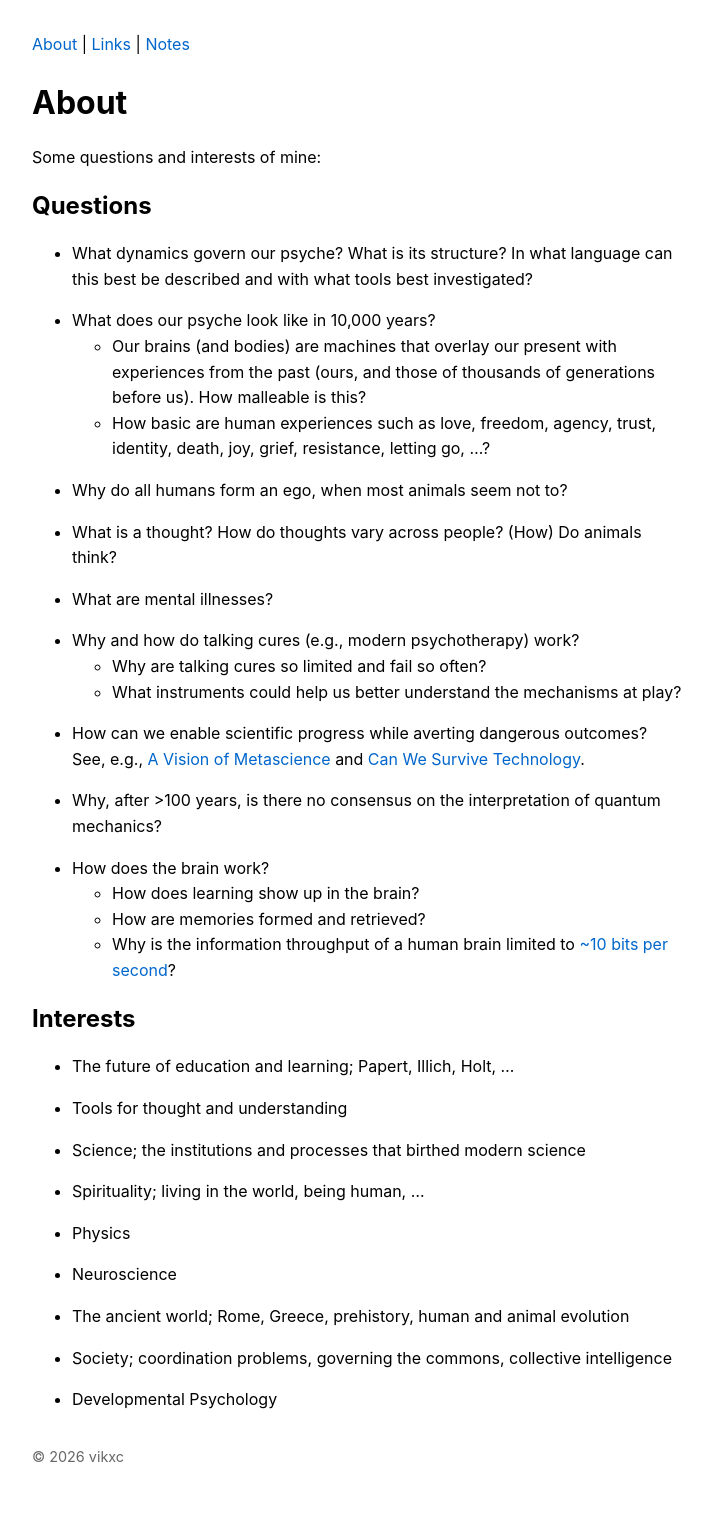
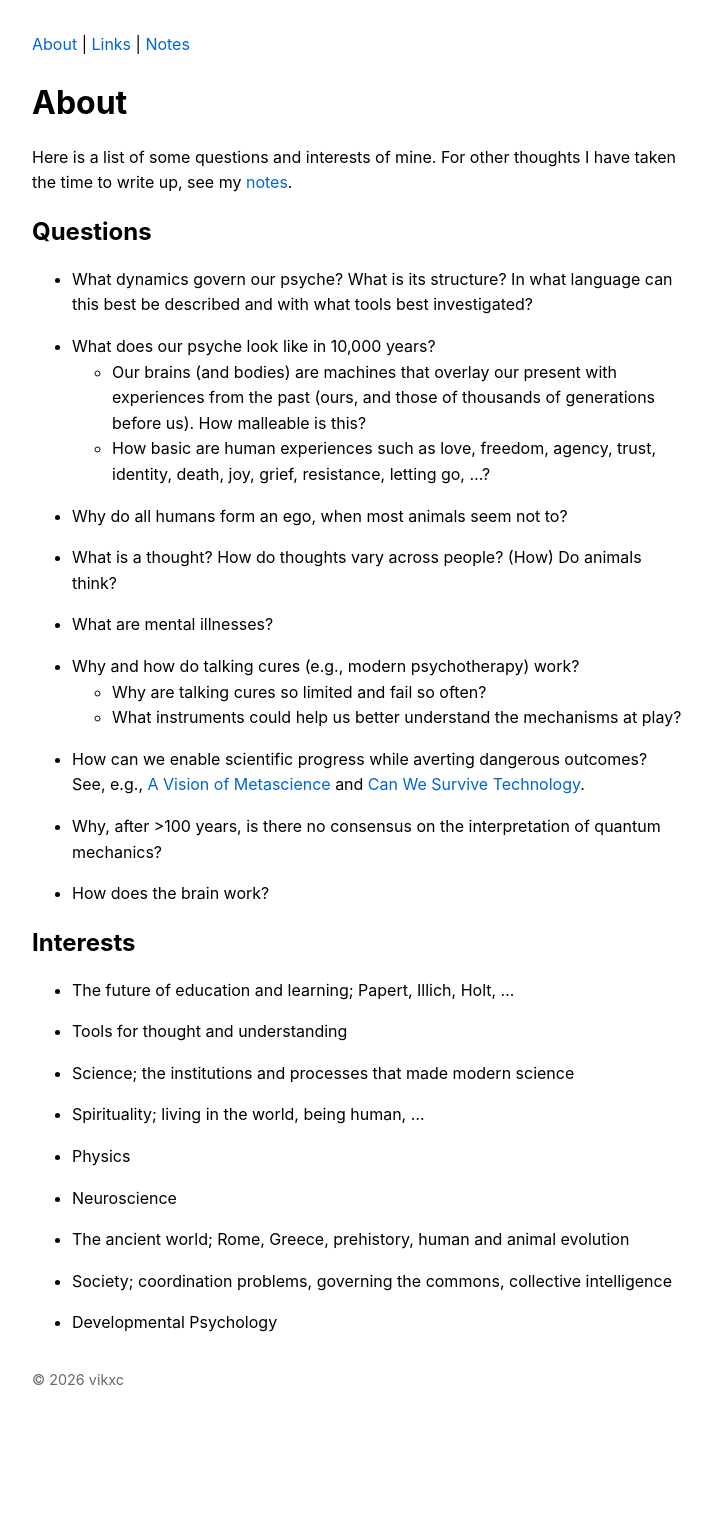
Before and after one commit to vikxc/vikxc.github.io, a Jekyll site: the page built from index.md, in a window 1280 px wide. Shown: the whole page, without its empty margins (283-995 px from the left). Built offline with Jekyll 4.4.1, drawn with Linux system fonts in a browser that asks for light colours; after the commit the page ends 1455 px from its top, so only the background shows below that.

Commit message:
Update introduction in About section

```diff
--- a/index.md
+++ b/index.md
@@ -5,7 +5,7 @@ title: About
 
 # About
 
-Some questions and interests of mine:
+Here is a list of some questions and interests of mine. For other thoughts I have taken the time to write up, see my [notes](https://vikxc.github.io/notes/).
 
 ## Questions
 
@@ -30,9 +30,6 @@ Some questions and interests of mine:
 - Why, after >100 years, is there no consensus on the interpretation of quantum mechanics?
 
 - How does the brain work?
-    - How does learning show up in the brain?
-    - How are memories formed and retrieved?
-    - Why is the information throughput of a human brain limited to [~10 bits per second](https://arxiv.org/abs/2408.10234)?
 
 ## Interests
 
@@ -40,7 +37,7 @@ Some questions and interests of mine:
 
 - Tools for thought and understanding
 
-- Science; the institutions and processes that birthed modern science
+- Science; the institutions and processes that made modern science
 
 - Spirituality; living in the world, being human, ...
 
```
